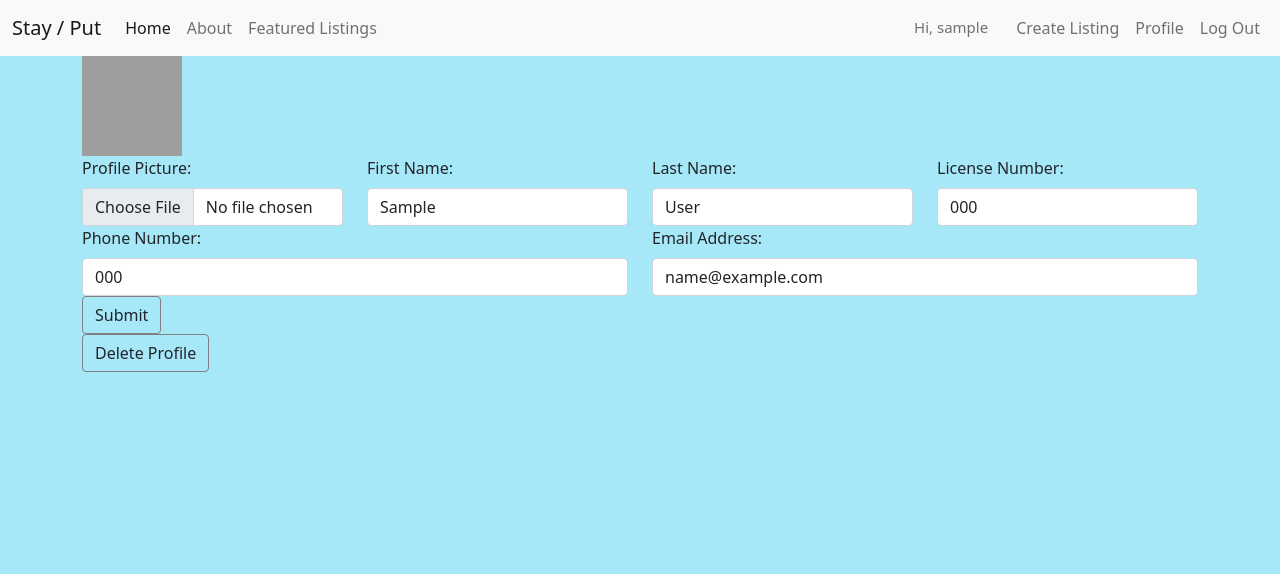
After one commit to Reidwids/Stay-Put, a Django app: page /accounts/profile/update/ in a window 1280 px wide. The commit adds this page. Shown: the top 574 px of the page. Run offline with Django 4.2, Linux system fonts and the light colour scheme; a user stored in the database is signed in; tables that the repository leaves empty hold one stand-in row (values such as "Sample post"); parts of the project's set-up code (start-up, migrations or seed data) failed here and were passed over; grey boxes are pictures that could not be loaded.

Commit message:
CRUD for profile

```diff
--- a/main_app/templates/agent/profile.html
+++ b/main_app/templates/agent/profile.html
@@ -11,6 +11,6 @@
 <p>Email: {{profile.email}}</p>
 <img width="100px" height="100px" src="{{photo_url}}" />
 
-<a href="{% url 'profile_update' user.id %}"> Update Your Profile</a>
+<a href="{% url 'profile_update' %}"> Update Your Profile</a>
 
 {% endblock %}
--- /dev/null
+++ b/main_app/templates/agent/update_profile.html
@@ -0,0 +1,60 @@
+{% extends 'base.html' %}
+{% block content %}
+<img width="100px" height="100px" src="{{photo_url}}" />
+<form method='post' enctype="multipart/form-data" action="{% url 'submit_profile_update' %}" class="needs-validation" novalidate>
+    {% csrf_token %}
+    <div class="row">
+        <div class="form-group col-md-3">
+            <label class="form-label"> Profile Picture: </label>
+            <input type="file" name="image" class="form-control">
+        </div>
+        <div class="form-group col-md-3">
+            <label class="form-label"> First Name: </label>
+            <input type="text" name="firstName" class="form-control" value='{{profile.firstName}}' required/>
+        </div>
+        <div class="form-group col-md-3">
+            <label class="form-label"> Last Name: </label>
+            <input type="text" name="lastName" class="form-control" value='{{profile.lastName}}' required/>
+        </div>
+        <div class="form-group col-md-3">
+            <label class="form-label"> License Number: </label>
+            <input type="text" name="licenseNumber" class="form-control" value='{{profile.licenseNumber}}' required/>
+        </div>
+    </div>
+    <div class="row">
+        <div class="form-group col-md-6">
+            <label class="form-label"> Phone Number: </label>
+            <input type="tel" pattern="[0-9]{3}-[0-9]{3}-[0-9]{4}" name="phoneNumber" value='{{profile.phoneNumber}}' class="form-control"  required/>
+        </div>
+        <div class="form-group col-md-6">
+            <label class="form-label"> Email Address: </label>
+            <input type="email" name="email" class="form-control" value='{{profile.email}}' required/>
+        </div>
+    </div>
+    <input type='submit' class="btn mvpButt"></input>
+</form>
+<a href="{% url 'profile_delete' %}"><button class="btn mvpButt">Delete Profile</button></a>
+
+
+
+<script>
+    // Example starter JavaScript for disabling form submissions if there are invalid fields
+    (function() {
+      'use strict';
+      window.addEventListener('load', function() {
+        // Fetch all the forms we want to apply custom Bootstrap validation styles to
+        var forms = document.getElementsByClassName('needs-validation');
+        // Loop over them and prevent submission
+        var validation = Array.prototype.filter.call(forms, function(form) {
+          form.addEventListener('submit', function(event) {
+            if (form.checkValidity() === false) {
+              event.preventDefault();
+              event.stopPropagation();
+            }
+            form.classList.add('was-validated');
+          }, false);
+        });
+      }, false);
+    })();
+</script>
+{% endblock content %}
--- a/main_app/templates/home.html
+++ b/main_app/templates/home.html
@@ -30,10 +30,6 @@
         <div class="form-group col-md-4">
             <label class="form-label"> City: </label>
             <input type="text" name="city" class="form-control" placeholder="ex. Toronto"/>
-        </div>
-        <div class="form-group col-md-4">
-            <label class="form-label"> Postal Code: </label>
-            <input type="text" name="postalCode" class="form-control" placeholder="ex. A1A 1A1"/>
         </div>
     </div>
     <div class="row">
--- a/main_app/urls.py
+++ b/main_app/urls.py
@@ -5,7 +5,9 @@ urlpatterns = [
     path('accounts/signup/', views.signup, name='signup'),
     path('accounts/profile/', views.profile, name='profile'),
     path('accounts/profile/submit_profile/', views.profile_submit, name='profile_submit'),
-    path('accounts/profile/<int:pk>/update/', views.ProfileUpdate.as_view(), name='profile_update'),
+    path('accounts/profile/update/', views.profile_update, name='profile_update'),
+    path('accounts/profile/submit_update/', views.submit_profile_update, name='submit_profile_update'),
+    path('accounts/profile/delete/', views.profile_delete, name='profile_delete'),
     path('about/',views.about, name='about'),
     path('search/', views.search, name='search'),
     path("agent/<int:user_id>/detail/", views.detail, name='detail'),
--- a/main_app/views.py
+++ b/main_app/views.py
@@ -1,7 +1,6 @@
 from asyncio.windows_events import NULL
 from django.shortcuts import render, redirect
 from .models import Profile, RealEstate, ListingPhoto, ProfilePhoto
-from django.views.generic import ListView, DetailView, CreateView, UpdateView, DeleteView
 from django.contrib.auth.forms import UserCreationForm
 from django.contrib.auth import login
 from datetime import date
@@ -31,12 +30,12 @@ def signup(request):
     return render(request, 'registration/signup.html', context)
 
 def profile(request):
-    profile = Profile.objects.get(user=request.user)
-    if profile:
+    try:
+        profile = Profile.objects.get(user=request.user)
         photo_url = ProfilePhoto.objects.get(profile=request.user.id).url
         print(photo_url)
         return render(request, 'agent/profile.html', {'profile': profile, 'photo_url': photo_url})
-    else:
+    except:
         return render(request, 'agent/create_profile.html')
 
 def profile_submit(request):
@@ -71,7 +70,49 @@ def profile_submit(request):
         photo = ProfilePhoto(url='https://stay-put.s3.ca-central-1.amazonaws.com/af7588.jpg', profile_id = new_profile.user_id)
         photo.save()
         photo_url = photo.url
-    return redirect('profile', {'profile': new_profile,  'photo_url': photo_url})
+    # return redirect('profile', {'profile': new_profile,  'photo_url': photo_url})
+    return render(request, 'agent/profile.html', {'profile': new_profile,  'photo_url': photo_url})
+
+def profile_update(request):
+    profile = Profile.objects.get(user=request.user)
+    photo_url = ProfilePhoto.objects.get(profile=request.user.id).url
+    return render(request, 'agent/update_profile.html', {'profile': profile, 'photo_url': photo_url})
+
+def submit_profile_update(request):
+    profile = Profile.objects.filter(user=request.user)
+    profile.update(firstName = request.POST['firstName'])
+    profile.update(lastName = request.POST['lastName'])
+    profile.update(licenseNumber = request.POST['licenseNumber'])
+    profile.update(phoneNumber = request.POST['phoneNumber'])
+    profile.update(email = request.POST['email'])
+    photo_file = request.FILES.get('image', None)
+    old_key = ProfilePhoto.objects.get(profile = request.user.id).url
+    old_key = old_key.replace(f"https://{BUCKET}.{S3_BASE_URL}/","")
+    if photo_file:
+        s3 = boto3.client('s3')
+        key = uuid.uuid4().hex[:6] + photo_file.name[photo_file.name.rfind('.'):]
+        # just in case something goes wrong
+
+        if old_key != 'af7588.jpg':
+            s3.delete_object(Bucket = BUCKET, Key = old_key)
+        try:
+            s3.upload_fileobj(photo_file, BUCKET, key)
+            # build the full url string
+            url = f"https://{BUCKET}.{S3_BASE_URL}/{key}"
+            # we can assign to cat_id or cat (if you have a cat object)
+            profile = ProfilePhoto.objects.filter(profile = request.user.id)
+            profile.update(url=url)
+        except:
+            print('An error occurred uploading file to S3')
+    return redirect('profile')
+
+def profile_delete(request):
+    Profile.objects.filter(user=request.user).delete()
+    return redirect('profile')
+
+def user_delete(request):
+    pass
+
 
 def detail(request,user_id):
     agent=Profile.objects.get(user_id=user_id)
@@ -87,11 +128,6 @@ def listing_detail(request, listing_id):
     listing = RealEstate.objects.get(listing_id)
     return render(request,'listing/detail.html', {'listing': listing})
 
-class ProfileUpdate(UpdateView):
-    model = Profile
-    fields = ['firstName', 'lastName', 'image', 'licenseNumber', 'phoneNumber', 'email']
-    success_url = '/accounts/profile'
-
 def about(request):
     realtors = Profile.objects.all()
     return render(request,'about.html',{'realtors': realtors[:6]})
@@ -102,8 +138,8 @@ def search(request):
         listings = listings.filter(province=request.POST['province'])
     if request.POST['city']:
         listings = listings.filter(city=request.POST['city'])
-    if request.POST['postalCode']:
-        listings = listings.filter(postalCode=request.POST['postalCode'])
+    # if request.POST['postalCode']:
+    #     listings = listings.filter(postalCode=request.POST['postalCode'])
     if request.POST['min_price']:
         listings = listings.filter(price__gt=request.POST['min_price'])
     if request.POST['max_price']:
```
